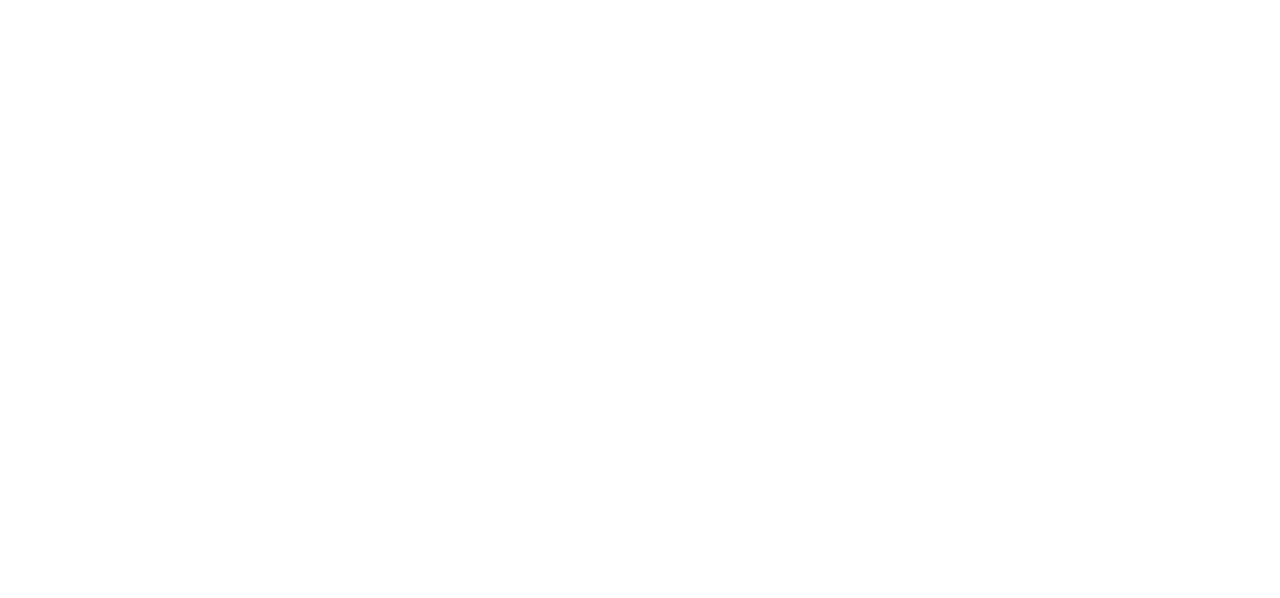
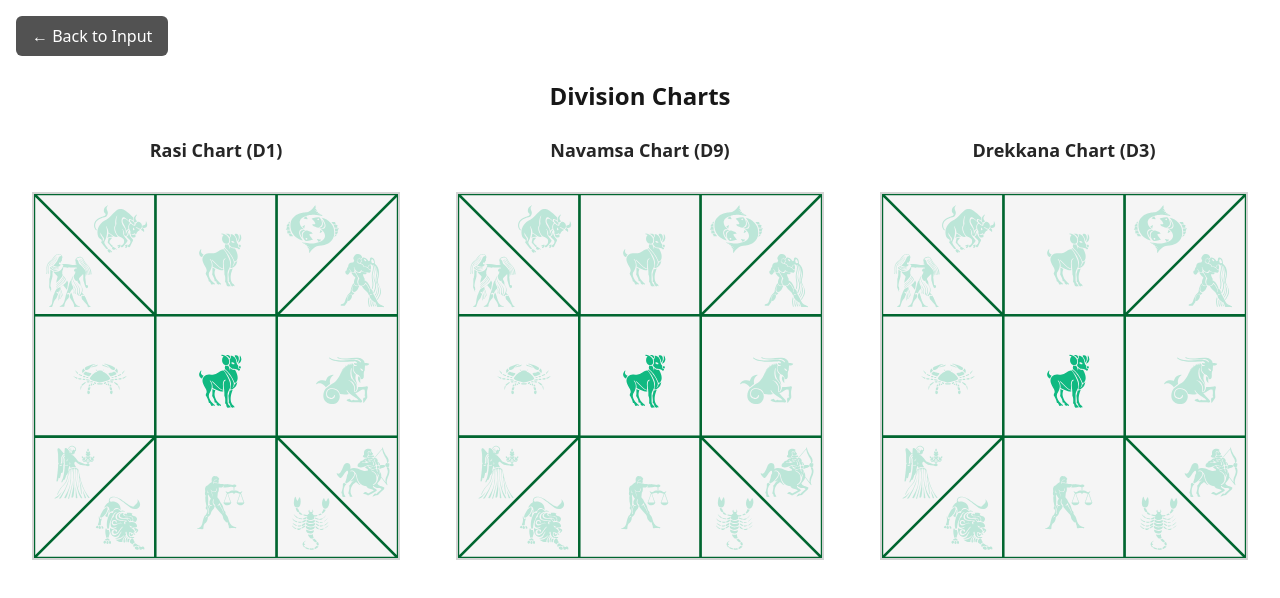
Before and after one commit to jayanath007/ravana-astrology, a React (Vite) app: page /divisions in a window 1280 px wide. Before the commit this address had no page. Shown: the top 598 px of the page. Built offline with nearby package versions, Linux system fonts and the light colour scheme.

Commit message:
divisions

```diff
--- a/src/App.tsx
+++ b/src/App.tsx
@@ -1,6 +1,7 @@
 import { BrowserRouter, Routes, Route } from 'react-router-dom';
 import { AstrologicalGrid } from '@/components/astrological-grid/AstrologicalGrid';
 import { BirthDetailsForm } from '@/components/birth-details/BirthDetailsForm';
+import { DivisionChartsPage } from '@/components/division-charts/DivisionChartsPage';
 
 function App() {
   return (
@@ -8,6 +9,7 @@
       <Routes>
         <Route path="/" element={<BirthDetailsForm />} />
         <Route path="/chart" element={<AstrologicalGrid />} />
+        <Route path="/divisions" element={<DivisionChartsPage />} />
       </Routes>
     </BrowserRouter>
   );
--- a/src/components/astrological-grid/AstrologicalGrid.tsx
+++ b/src/components/astrological-grid/AstrologicalGrid.tsx
@@ -23,11 +23,23 @@
   12: 'ගු' // Pisces (මීන) → ගුරු (Jupiter)
 };
 
-export function AstrologicalGrid() {
+interface AstrologicalGridProps {
+  zodiacNumber?: number;
+  planetSigns?: PlanetSign[];
+  showBackButton?: boolean;
+}
+
+export function AstrologicalGrid({
+  zodiacNumber: propZodiacNumber,
+  planetSigns: propPlanetSigns,
+  showBackButton = true
+}: AstrologicalGridProps = {}) {
   const location = useLocation();
   const navigate = useNavigate();
-  const zodiacNumber = location.state?.zodiacNumber as number | undefined;
-  const planetSigns = location.state?.planetSigns as PlanetSign[] | undefined;
+
+  // Use props if provided, otherwise fall back to location state
+  const zodiacNumber = propZodiacNumber ?? location.state?.zodiacNumber as number | undefined;
+  const planetSigns = propPlanetSigns ?? location.state?.planetSigns as PlanetSign[] | undefined;
 
   const { getLetter, initializeGrid } = useGridState();
   const [offsetValue] = useState(zodiacNumber || 1);
@@ -104,6 +116,7 @@
 
   return (
     <div className="container mx-auto p-4 min-h-screen">
+      {showBackButton && (
         <div className="mb-6">
           <button
             onClick={() => navigate('/')}
@@ -112,6 +125,7 @@
             ← Back to Input
           </button>
         </div>
+      )}
 
       <div className="flex flex-col items-center justify-center gap-6">
         {/* Grid */}
--- a/src/components/birth-details/BirthDetailsForm.tsx
+++ b/src/components/birth-details/BirthDetailsForm.tsx
@@ -69,6 +69,61 @@
 
       // Navigate to the astrological grid page with all data
       navigate('/chart', {
+        state: {
+          birthDetails: formData,
+          zodiacNumber: zodiacNumber,
+          planetSigns: planetSigns
+        }
+      });
+    } catch (err) {
+      setError(err instanceof Error ? err.message : 'Failed to calculate birth chart');
+      console.error('Error calculating birth chart:', err);
+    } finally {
+      setIsLoading(false);
+    }
+  };
+
+  const handleDivisionCharts = async (e: React.FormEvent) => {
+    e.preventDefault();
+    setIsLoading(true);
+    setError(null);
+
+    try {
+      // Call both APIs in parallel
+      const [ascendantResponse, planetSignsResponse] = await Promise.all([
+        fetch('http://localhost:5188/api/birthchart/ascendant', {
+          method: 'POST',
+          headers: {
+            'Content-Type': 'application/json',
+          },
+          body: JSON.stringify(formData),
+        }),
+        fetch('http://localhost:5188/api/birthchart/planet-signs', {
+          method: 'POST',
+          headers: {
+            'Content-Type': 'application/json',
+          },
+          body: JSON.stringify(formData),
+        })
+      ]);
+
+      if (!ascendantResponse.ok) {
+        throw new Error(`Ascendant API request failed: ${ascendantResponse.status} ${ascendantResponse.statusText}`);
+      }
+
+      if (!planetSignsResponse.ok) {
+        throw new Error(`Planet signs API request failed: ${planetSignsResponse.status} ${planetSignsResponse.statusText}`);
+      }
+
+      // Get the zodiac sign number from the ascendant response
+      const ascendantData = await ascendantResponse.json();
+      const zodiacNumber = ascendantData.sign;
+
+      // Get the planet signs array from the planet-signs response
+      const planetSigns: PlanetSign[] = await planetSignsResponse.json();
+
+      // Navigate to the division charts page with all data
+      navigate('/divisions', {
         state: {
           birthDetails: formData,
           zodiacNumber: zodiacNumber,
@@ -196,14 +251,25 @@
             </div>
           )}
 
-          {/* Submit Button */}
+          {/* Submit Buttons */}
+          <div className="flex flex-col gap-3 mt-2">
             <button
               type="submit"
               disabled={isLoading}
-            className="px-4 py-3 bg-blue-600 hover:bg-blue-700 disabled:bg-blue-400 disabled:cursor-not-allowed text-white font-semibold rounded-md transition-colors mt-2"
+              className="px-4 py-3 bg-blue-600 hover:bg-blue-700 disabled:bg-blue-400 disabled:cursor-not-allowed text-white font-semibold rounded-md transition-colors"
             >
               {isLoading ? 'Calculating...' : 'Calculate Birth Chart'}
             </button>
+
+            <button
+              type="button"
+              onClick={handleDivisionCharts}
+              disabled={isLoading}
+              className="px-4 py-3 bg-green-600 hover:bg-green-700 disabled:bg-green-400 disabled:cursor-not-allowed text-white font-semibold rounded-md transition-colors"
+            >
+              {isLoading ? 'Calculating...' : 'View Division Charts'}
+            </button>
+          </div>
         </form>
       </div>
     </div>
--- /dev/null
+++ b/src/components/division-charts/DivisionChartsPage.tsx
@@ -0,0 +1,76 @@
+import { useLocation, useNavigate } from 'react-router-dom';
+import { AstrologicalGrid } from '@/components/astrological-grid/AstrologicalGrid';
+import type { PlanetSign } from '@/components/birth-details/BirthDetailsForm';
+import { TAILWIND_CLASSES } from '@/styles/theme-colors';
+
+export function DivisionChartsPage() {
+  const location = useLocation();
+  const navigate = useNavigate();
+
+  const zodiacNumber = location.state?.zodiacNumber as number | undefined;
+  const planetSigns = location.state?.planetSigns as PlanetSign[] | undefined;
+
+  return (
+    <div className="container mx-auto p-4 min-h-screen">
+      {/* Back Button */}
+      <div className="mb-6">
+        <button
+          onClick={() => navigate('/')}
+          className={`px-4 py-2 font-medium rounded-md transition-colors ${TAILWIND_CLASSES.ui.backButton}`}
+        >
+          ← Back to Input
+        </button>
+      </div>
+
+      {/* Page Title */}
+      <h1 className="text-2xl font-bold text-center mb-6 text-neutral-900 dark:text-neutral-100">
+        Division Charts
+      </h1>
+
+      {/* Three Grids Layout */}
+      <div className="grid grid-cols-1 lg:grid-cols-3 gap-6">
+        {/* Grid 1 - Rasi Chart (D1) */}
+        <div className="flex flex-col">
+          <h2 className="text-lg font-semibold text-center mb-3 text-neutral-800 dark:text-neutral-200">
+            Rasi Chart (D1)
+          </h2>
+          <div className="flex-1">
+            <AstrologicalGrid
+              zodiacNumber={zodiacNumber}
+              planetSigns={planetSigns}
+              showBackButton={false}
+            />
+          </div>
+        </div>
+
+        {/* Grid 2 - Navamsa Chart (D9) */}
+        <div className="flex flex-col">
+          <h2 className="text-lg font-semibold text-center mb-3 text-neutral-800 dark:text-neutral-200">
+            Navamsa Chart (D9)
+          </h2>
+          <div className="flex-1">
+            <AstrologicalGrid
+              zodiacNumber={zodiacNumber}
+              planetSigns={planetSigns}
+              showBackButton={false}
+            />
+          </div>
+        </div>
+
+        {/* Grid 3 - Drekkana Chart (D3) */}
+        <div className="flex flex-col">
+          <h2 className="text-lg font-semibold text-center mb-3 text-neutral-800 dark:text-neutral-200">
+            Drekkana Chart (D3)
+          </h2>
+          <div className="flex-1">
+            <AstrologicalGrid
+              zodiacNumber={zodiacNumber}
+              planetSigns={planetSigns}
+              showBackButton={false}
+            />
+          </div>
+        </div>
+      </div>
+    </div>
+  );
+}
```
Lines whose indentation alone changed are shown as unchanged.
